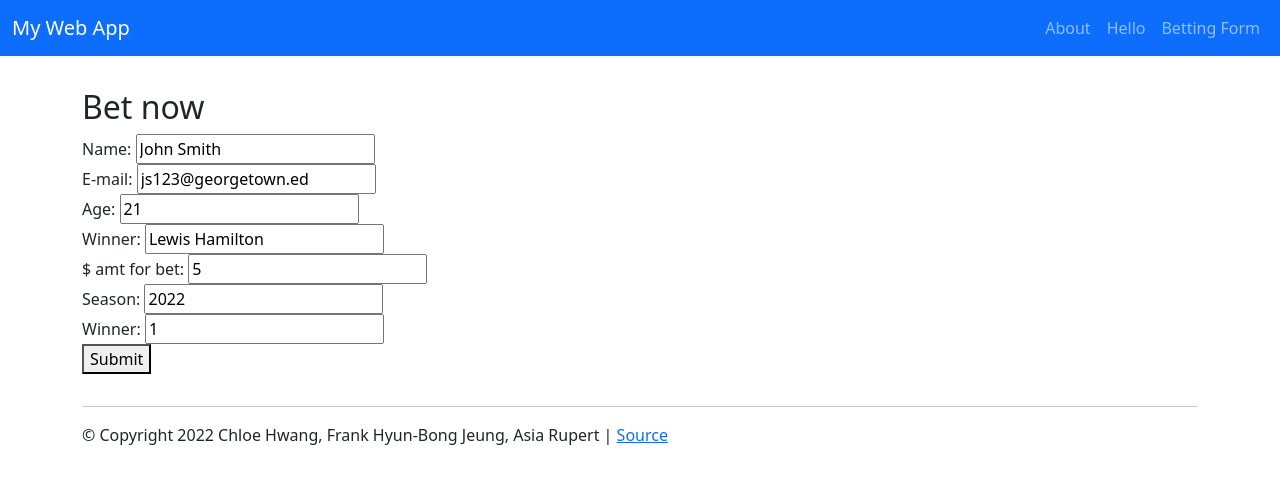
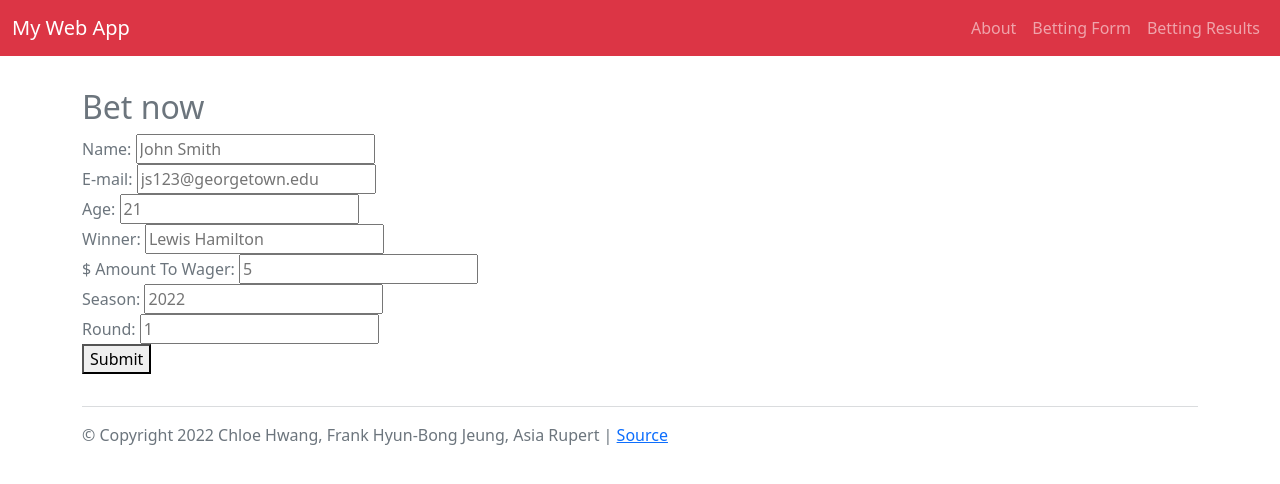
Before and after one commit to chloe-hwang/F1fever, a Flask app: page /betting/form in a window 1280 px wide. Shown: the top 484 px of the page. Run offline with Flask 2, Linux system fonts and the light colour scheme.

Commit message:
Formatting of Server

```diff
--- /dev/null
+++ b/conftest.py
@@ -0,0 +1,3 @@
+#
+# this file helps pytest find the tests and import code from the app dir
+#
--- a/requirements.txt
+++ b/requirements.txt
@@ -7,7 +7,8 @@ fastf1
 flask
 #json
 
+#PRODUCTION WEB SERVER
+gunicorn
+
 #TEST
 pytest
-
-gunicorn
--- a/web_app/templates/betting_form.html
+++ b/web_app/templates/betting_form.html
@@ -7,31 +7,31 @@
     <form action="/betting/results" method="POST">
 
         <label>Name:</label>
-        <input type="text" name="name" placeholder="John Smith" value="John Smith">
+        <input type="text" name="name" placeholder="John Smith">
         <br>
 
         <label>E-mail:</label>
-        <input type="text" name="email" placeholder="js123@georgetown.edu" value="js123@georgetown.ed">
+        <input type="text" name="email" placeholder="js123@georgetown.edu">
         <br>
 
         <label>Age:</label>
-        <input type="text" name="age" placeholder="21" value="21">
+        <input type="text" name="age" placeholder="21">
         <br>
 
         <label>Winner:</label>
-        <input type="text" name="winner_user_input" placeholder="Lewis Hamilton" value="Lewis Hamilton">
+        <input type="text" name="winner_user_input" placeholder="Lewis Hamilton">
         <br>
 
-        <label>$ amt for bet:</label>
-        <input type="text" name="amount" placeholder="5" value="5">
+        <label>$ Amount To Wager:</label>
+        <input type="text" name="amount" placeholder="5">
         <br>
 
         <label>Season:</label>
-        <input type="text" name="season" placeholder="2022" value="2022">
+        <input type="text" name="season" placeholder="2022">
         <br>
 
-        <label>Winner:</label>
-        <input type="text" name="round" placeholder="1" value="1">
+        <label>Round:</label>
+        <input type="text" name="round" placeholder="1">
         <br>
 
         <button>Submit</button>
--- a/web_app/templates/bootstrap_layout.html
+++ b/web_app/templates/bootstrap_layout.html
@@ -7,7 +7,7 @@
     <!-- Bootstrap CSS -->
     <link href="https://cdn.jsdelivr.net/npm/bootstrap@5.0.0-beta3/dist/css/bootstrap.min.css" rel="stylesheet" integrity="sha384-eOJMYsd53ii+scO/bJGFsiCZc+5NDVN2yr8+0RDqr0Ql0h+rP48ckxlpbzKgwra6" crossorigin="anonymous">
 
-    <title>Formula 1 Fever!</title>
+    <title>"Formula 1 Fever!"</title>
 </head>
 <body>
 
@@ -37,16 +37,16 @@
         https://getbootstrap.com/docs/5.0/components/navbar/
     -->
     {% set nav_links = [
-      ('/about', 'about', 'About'),
-      ('/hello', 'hello', 'Hello'),
-      ('/betting/form', 'betting', 'Betting Form')
+      ('/about', 'About', 'About'),
+      ('/betting/form', 'betting', 'Betting Form'),
+      ('/betting/results', 'results', 'Betting Results')
     ] -%}
     {% set active_page = active_page|default('home') -%}
-    <nav class="navbar navbar-expand-lg navbar-dark bg-primary">
+    <nav class="navbar navbar-expand-lg navbar-dark bg-danger">
         <div class="container-fluid">
             <a class="navbar-brand" href="/">My Web App</a>
 
-            <button class="navbar-toggler" type="button" data-bs-toggle="collapse" data-bs-target="#navbarSupportedContent" aria-controls="navbarSupportedContent" aria-expanded="false" aria-label="Toggle navigation">
+            <button class="navbar-toggler bg-white" type="button" data-bs-toggle="collapse" data-bs-target="#navbarSupportedContent" aria-controls="navbarSupportedContent" aria-expanded="false" aria-label="Toggle navigation">
                 <span class="navbar-toggler-icon"></span>
             </button>
 
@@ -68,7 +68,7 @@
         </div>
     </nav>
 
-    <div class="container" style="margin-top:2em;">
+    <div class="container text-muted" style="margin-top:2em;">
 
         <!--
             PAGE CONTENTS
--- a/web_app/templates/home.html
+++ b/web_app/templates/home.html
@@ -11,7 +11,7 @@
 
     <h1>FORMULA 1 FEVER</h1>
 
-    <p>UPCOMING GRAND PRIX:</p>
+    <p>Upcoming Grand Prix: Miami, May 8 </p>
 
     <nav>
         <ul>
--- a/web_app/templates/layout.html
+++ b/web_app/templates/layout.html
@@ -10,7 +10,7 @@
     <nav>
       <h1><a href="/">My Web App</a></h1>
       <ul>
-          <li><a href="/about">About</a></li>
+          <li><a href="/betting/about">About</a></li>
           <li><a href="/hello">Hello</a></li>
           <li><a href="/betting/form">Betting Form</a></li>
       </ul>
```
Also changed, not shown: web_app/templates/about.html (added, +12 -0 lines).
